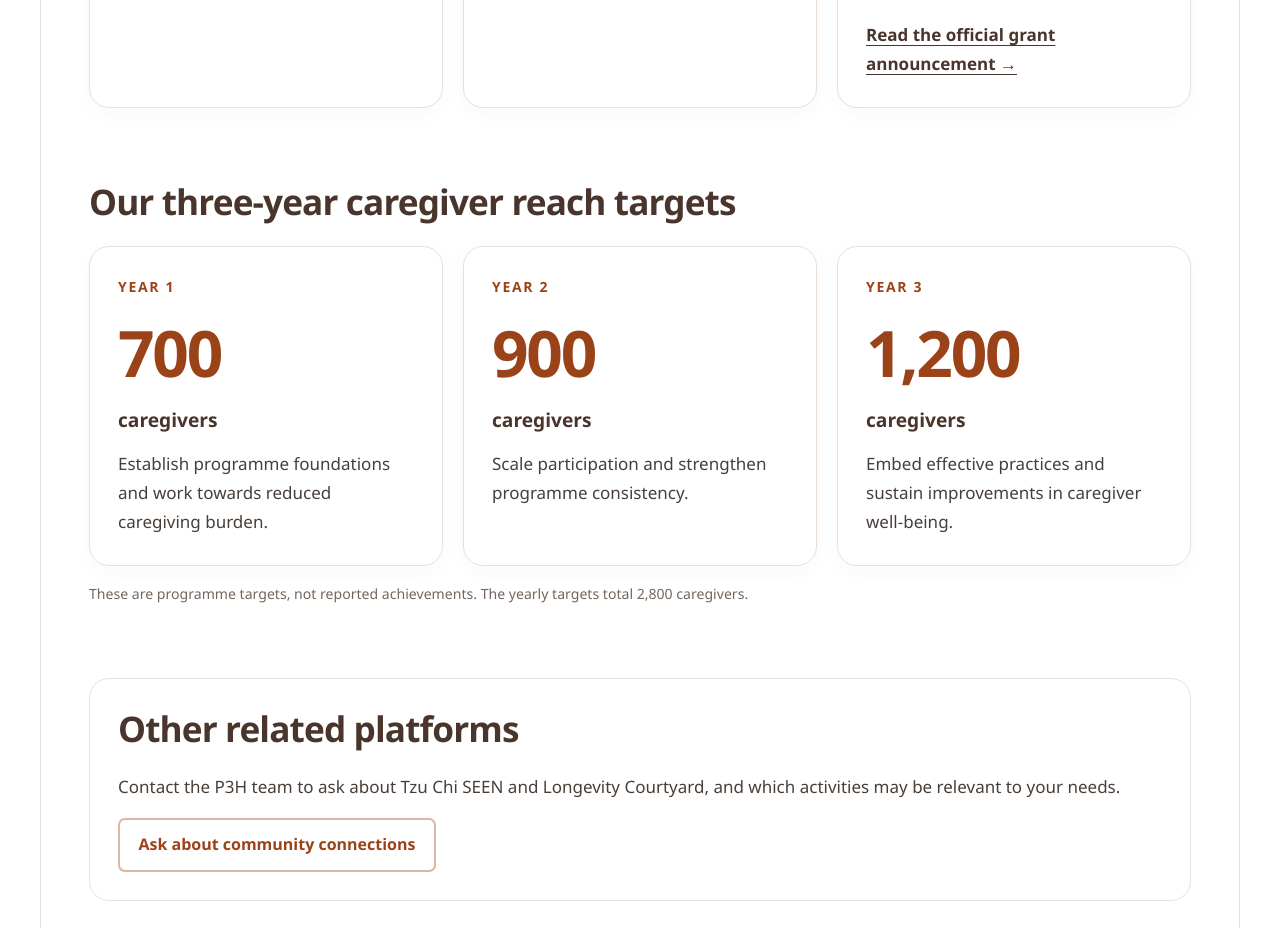
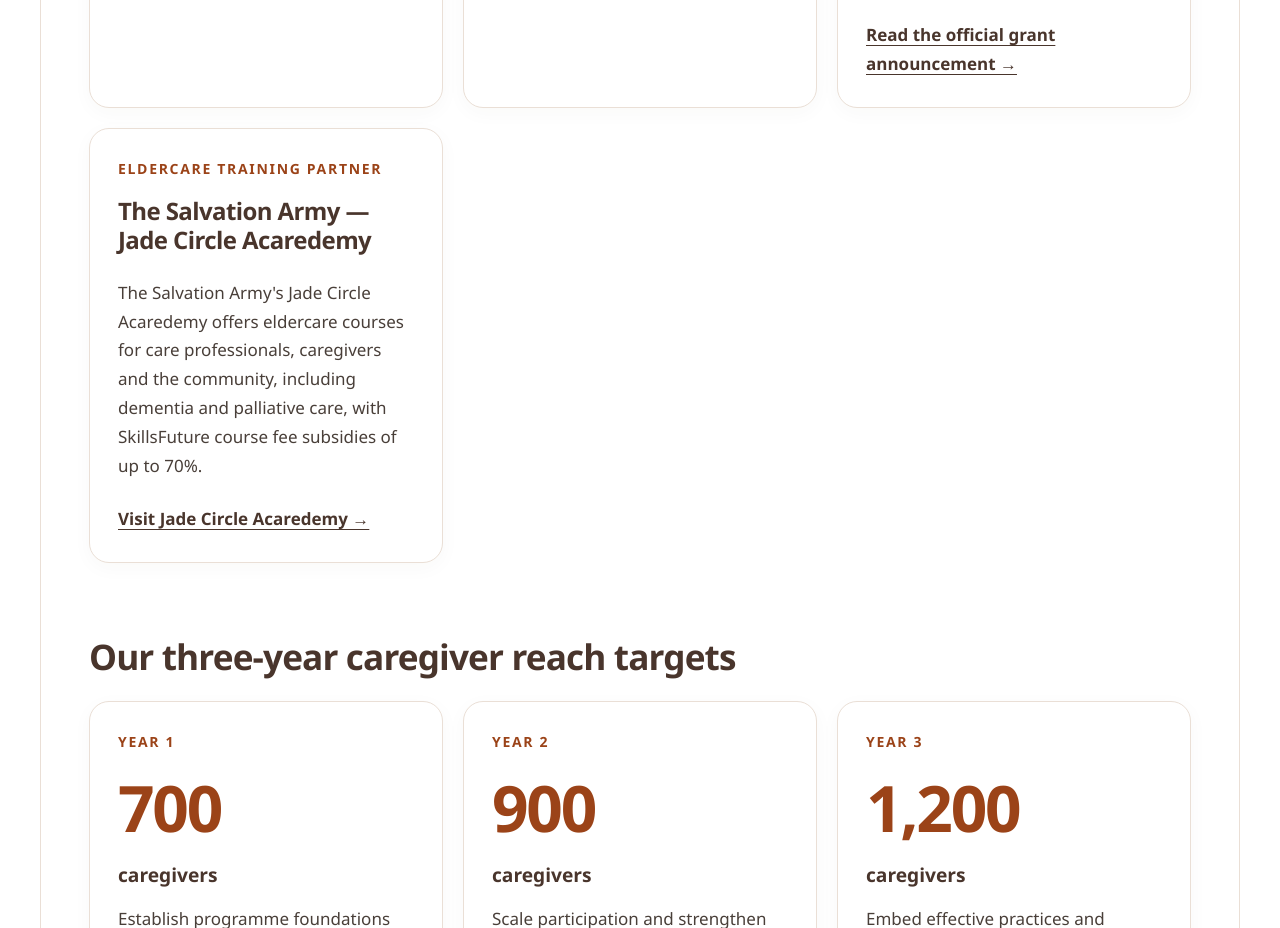
Before and after one commit to nicholas24042626/p3h-website, a plain HTML site: page partners.html in a window 1280 px wide. Shown: the part 5260-6188 px from the top of the page. Drawn offline with Linux system fonts and the light colour scheme.

Commit message:
Add The Salvation Army (Jade Circle Acaredemy) as a partner

```diff
--- a/partners.html
+++ b/partners.html
@@ -91,6 +91,13 @@
 <p>P3H is supported by the Income OrangeAid Caregiver Support Accelerator Grant, a strategic partnership between Income Insurance and the National Council of Social Service. Tzu Chi is one of 10 social service agencies in the first cohort.</p>
 <a href="https://www.income.com.sg/about-us/corporate-information/press-releases/caregiver-grant" target="_blank" rel="noopener noreferrer">Read the official grant announcement &rarr;</a>
 </article>
+<article class="card">
+<p class="eyebrow">Eldercare training partner</p>
+<h2>The Salvation Army &mdash; Jade Circle Acaredemy</h2>
+<p>The Salvation Army's Jade Circle Acaredemy offers eldercare courses for care professionals, caregivers and the community, including dementia and palliative care, with SkillsFuture course fee subsidies of up to 70%.</p>
+<a href="https://acaredemy.salvationarmy.org.sg/" target="_blank" rel="noopener noreferrer">Visit Jade Circle Acaredemy &rarr;</a>
+</article>
+
 </div>
 </div>
 </section>
```
Also changed, not shown: index.html (+7 -0 lines).
